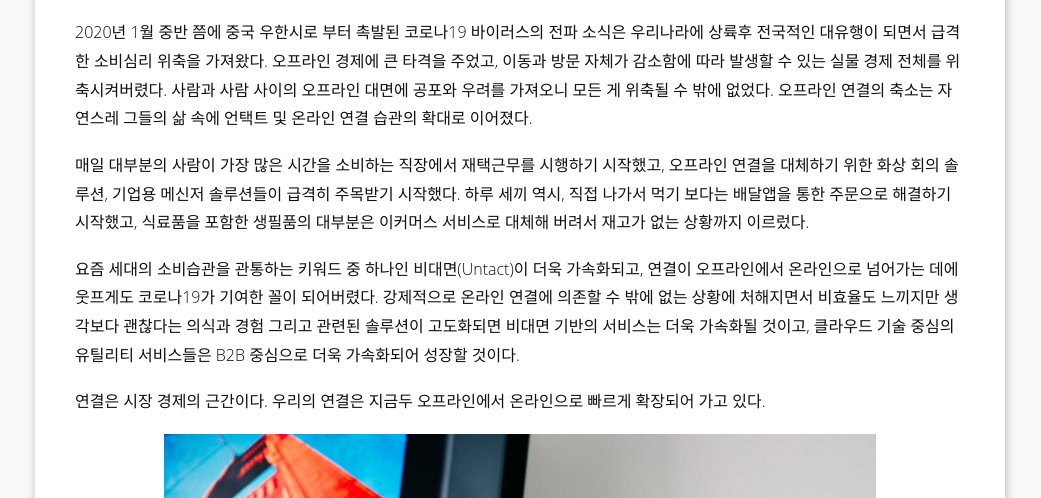
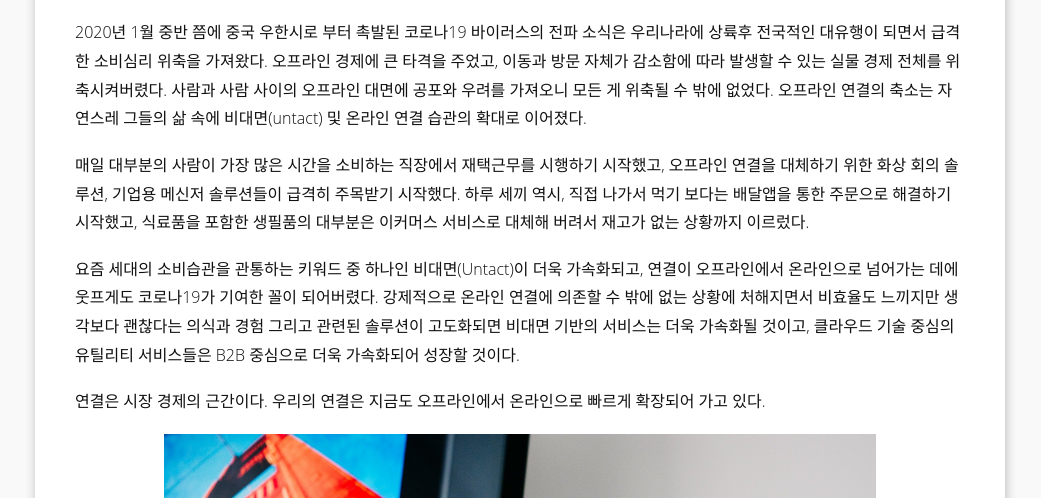
Before and after one commit to HyoukJang/HyoukJang.github.io, a Jekyll site: the page built from _posts/2020-02-29-corona_and_connection.md, in a window 1280 px wide. Shown: the part 576-1074 px from the top of the page, without its empty margins (120-1161 px from the left). Built offline with Jekyll 4.4.1, drawn with Linux system fonts in a browser that asks for light colours; nearby versions of some CDN libraries; some web fonts are replaced; comment, search, counter and statistics services are not loaded.

Commit message:
typo 수정

```diff
--- a/_posts/2020-02-29-corona_and_connection.md
+++ b/_posts/2020-02-29-corona_and_connection.md
@@ -12,12 +12,12 @@ IT 업계를 이끌어가는 기업들이 지속가능한 비즈니스를 할
 
 > 1995년에 설립된 다음 커뮤니케이션은 여러 사람들의 목소리를 모으고 다음 세대를 준비하며, 사람과 사람, 사람과 사회를 연결한다는 의미로 설립되었으며, 페이스북의 미션 선언문 역시 'Bringing the world closer together' 이다.
 
-2020년 1월 중반 쯤에 중국 우한시로 부터 촉발된 코로나19 바이러스의 전파 소식은 우리나라에 상륙후 전국적인 대유행이 되면서 급격한 소비심리 위축을 가져왔다. 오프라인 경제에 큰 타격을 주었고, 이동과 방문 자체가 감소함에 따라 발생할 수 있는 실물 경제 전체를 위축시켜버렸다. 사람과 사람 사이의 오프라인 대면에 공포와 우려를 가져오니 모든 게 위축될 수 밖에 없었다. 오프라인 연결의 축소는 자연스레 그들의 삶 속에 언택트 및 온라인 연결 습관의 확대로 이어졌다.
+2020년 1월 중반 쯤에 중국 우한시로 부터 촉발된 코로나19 바이러스의 전파 소식은 우리나라에 상륙후 전국적인 대유행이 되면서 급격한 소비심리 위축을 가져왔다. 오프라인 경제에 큰 타격을 주었고, 이동과 방문 자체가 감소함에 따라 발생할 수 있는 실물 경제 전체를 위축시켜버렸다. 사람과 사람 사이의 오프라인 대면에 공포와 우려를 가져오니 모든 게 위축될 수 밖에 없었다. 오프라인 연결의 축소는 자연스레 그들의 삶 속에 비대면(untact) 및 온라인 연결 습관의 확대로 이어졌다.
 
 매일 대부분의 사람이 가장 많은 시간을 소비하는 직장에서 재택근무를 시행하기 시작했고, 오프라인 연결을 대체하기 위한 화상 회의 솔루션, 기업용 메신저 솔루션들이 급격히 주목받기 시작했다. 하루 세끼 역시, 직접 나가서 먹기 보다는 배달앱을 통한 주문으로 해결하기 시작했고, 식료품을 포함한 생필품의 대부분은 이커머스 서비스로 대체해 버려서 재고가 없는 상황까지 이르렀다.
 
 요즘 세대의 소비습관을 관통하는 키워드 중 하나인 비대면(Untact)이 더욱 가속화되고, 연결이 오프라인에서 온라인으로 넘어가는 데에 웃프게도 코로나19가 기여한 꼴이 되어버렸다. 강제적으로 온라인 연결에 의존할 수 밖에 없는 상황에 처해지면서 비효율도 느끼지만 생각보다 괜찮다는 의식과 경험 그리고 관련된 솔루션이 고도화되면 비대면 기반의 서비스는 더욱 가속화될 것이고, 클라우드 기술 중심의 유틸리티 서비스들은 B2B 중심으로 더욱 가속화되어 성장할 것이다.
 
-연결은 시장 경제의 근간이다. 우리의 연결은 지금두 오프라인에서 온라인으로 빠르게 확장되어 가고 있다.
+연결은 시장 경제의 근간이다. 우리의 연결은 지금도 오프라인에서 온라인으로 빠르게 확장되어 가고 있다.
 
 ![Connection Shift]({{site.baseurl}}/images/untact_business.jpg)
```
